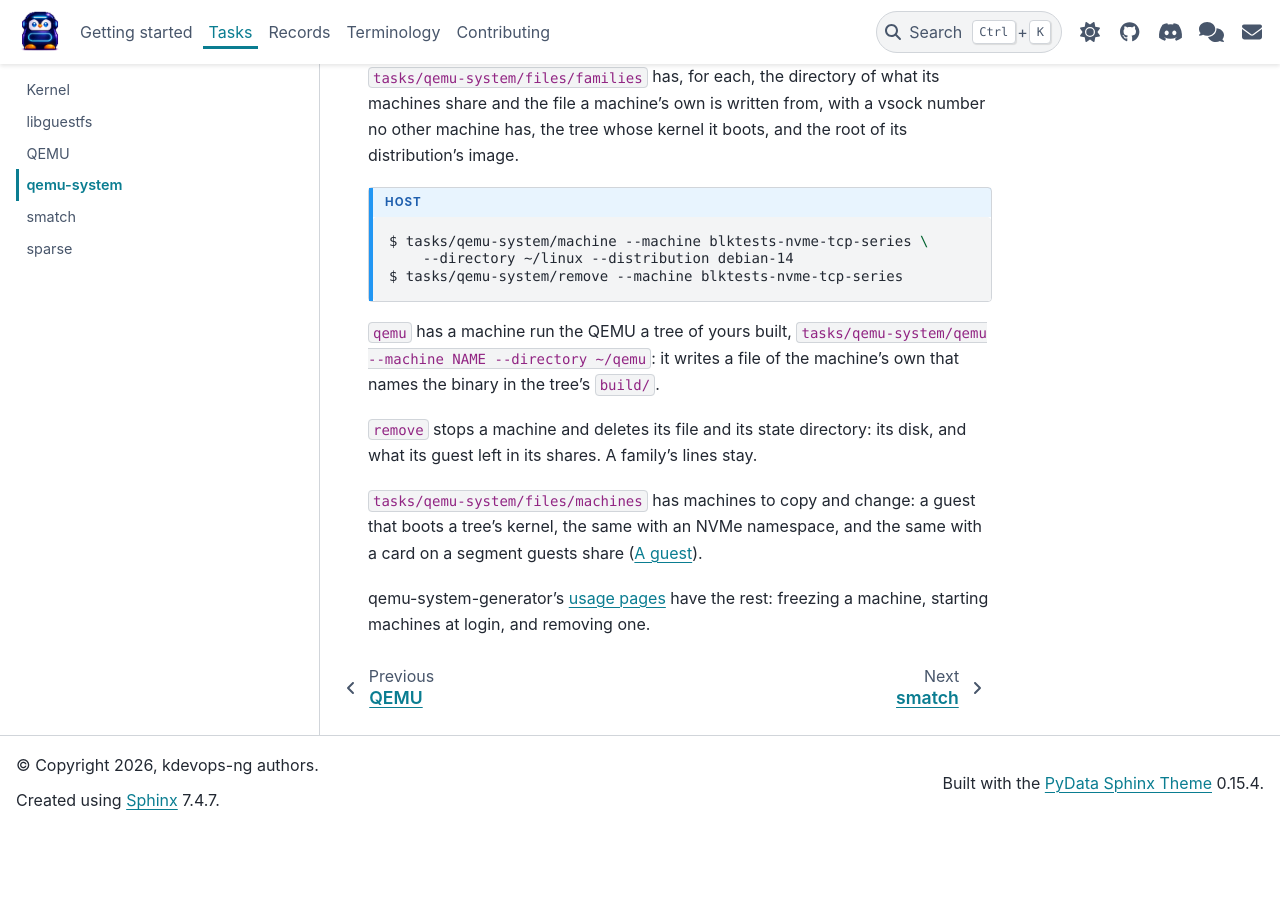
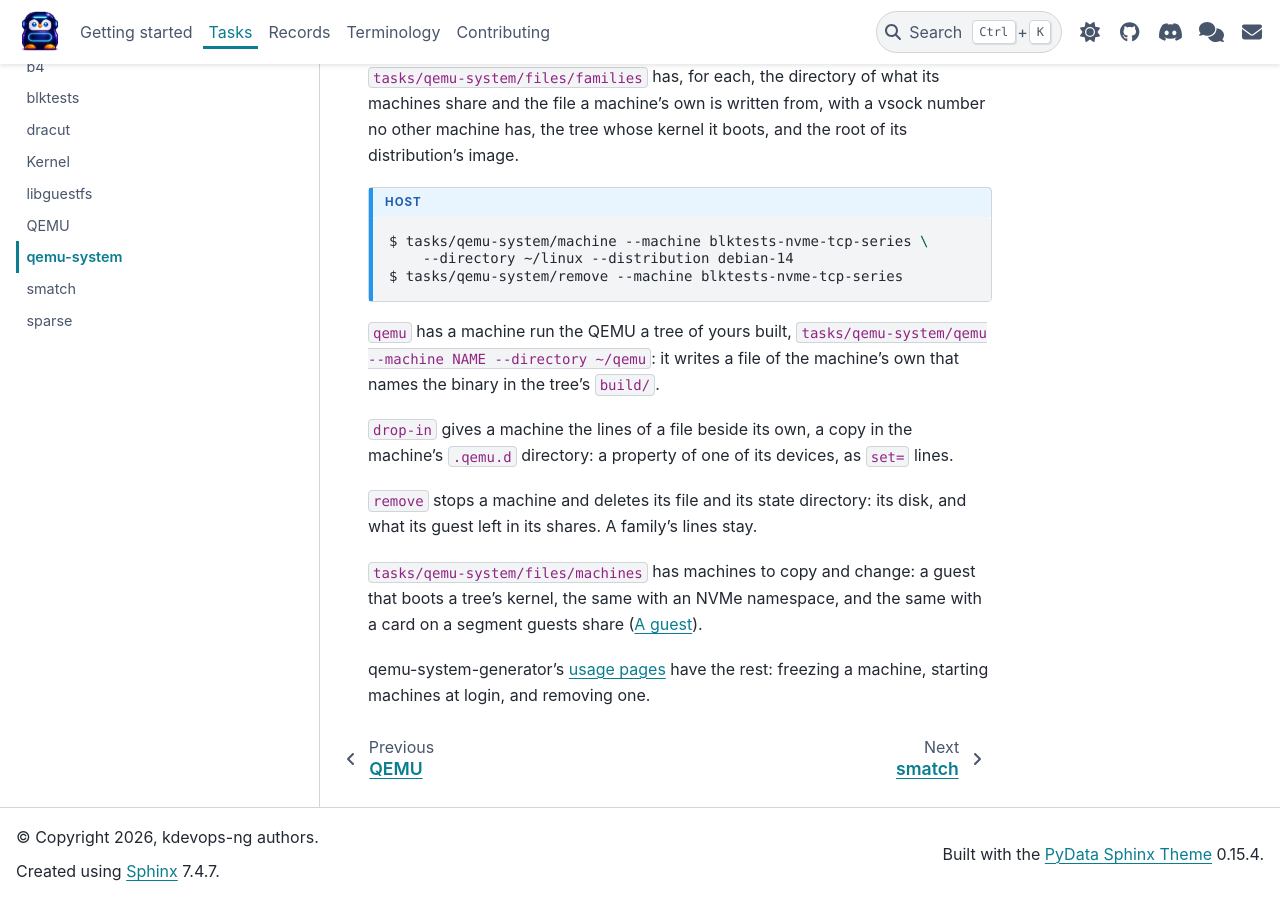
Before and after one commit to linux-kdevops/kdevops-ng, a Sphinx documentation site: the page built from docs/tasks/qemu-system.rst, in a window 1280 px wide and 900 px high, scrolled down 844 px. Built offline with Sphinx 7.4.7 and the PyData theme 0.15.4, drawn with Linux system fonts in a browser that asks for light colours; before the commit the page ends 1673 px from its top, so only the background shows below that.

Commit message:
qemu-system: give a machine a drop-in, and keep one for NVMe's MAM
The options a series tests on a namespace were a file each developer
wrote into their own configuration, so the next run of the series
started from nothing. A task copies a drop-in into a machine's own
directory, the machine workflow takes one, and the family keeps those
worth reusing.

Signed-off-by: Daniel Gomez <da.gomez@kernel.org>

```diff
--- a/docs/tasks/qemu-system.rst
+++ b/docs/tasks/qemu-system.rst
@@ -62,6 +62,10 @@ of yours built, ``tasks/qemu-system/qemu --machine NAME --directory
 ~/qemu``: it writes a file of the machine's own that names the binary
 in the tree's ``build/``.
 
+:src:`drop-in <tasks/qemu-system/drop-in>` gives a machine the lines
+of a file beside its own, a copy in the machine's ``.qemu.d``
+directory: a property of one of its devices, as ``set=`` lines.
+
 :src:`remove <tasks/qemu-system/remove>` stops a machine and deletes
 its file and its state directory: its disk, and what its guest left in
 its shares. A family's lines stay.
```
Also changed, not shown: designs/guests.md (+4 -1 lines), docs/tasks/blktests.rst (+12 -10 lines), 4 other files.
